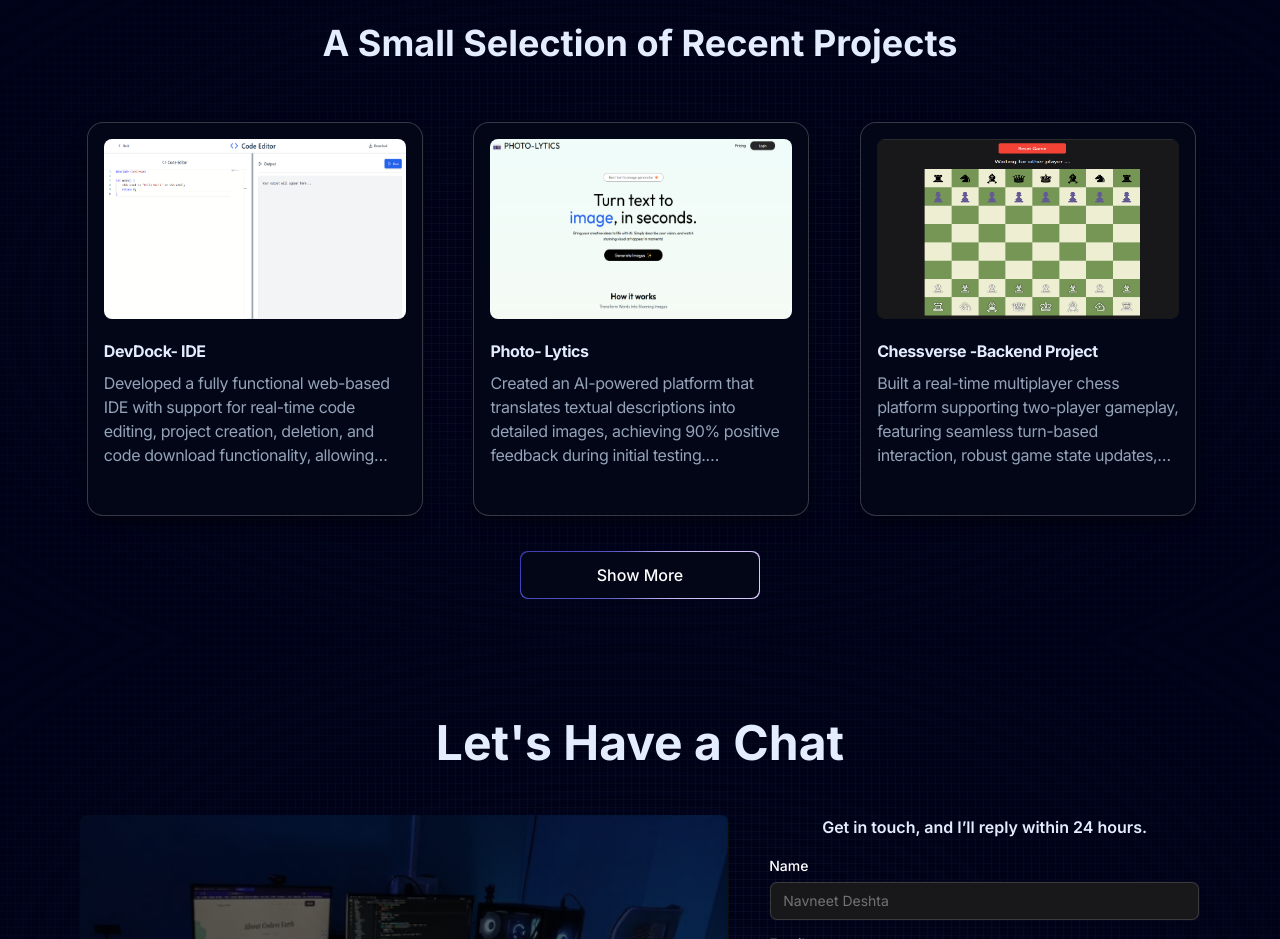
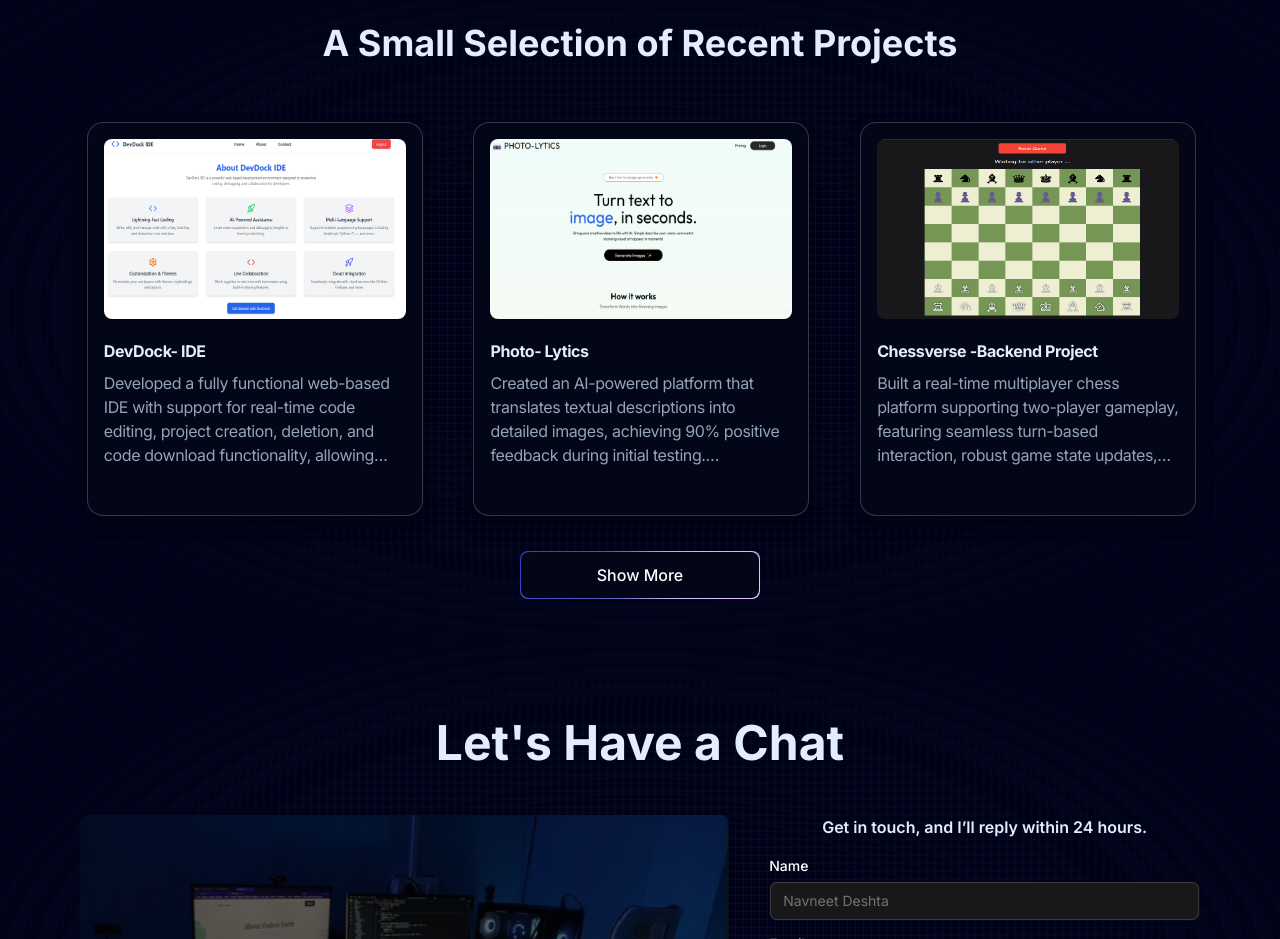
Before and after one commit to NavneetDeshtaa/New-portfolio, a Next.js app: page / in a window 1280 px wide. Shown: the part 2840-3779 px from the top of the page. Built offline with nearby package versions, Linux system fonts and the light colour scheme.

Commit message:
project-ui-update

```diff
--- a/components/sections/projects.tsx
+++ b/components/sections/projects.tsx
@@ -23,7 +23,7 @@ const projects: Project[] = [
         title: "DevDock- IDE",
         description: "Developed a fully functional web-based IDE with support for real-time code editing, project creation, deletion, and code download functionality, allowing users to code in up to 7 programming languages.Implemented secure authentication using OTP-based email verification (Nodemailer, OTP-Generator), ensuring account security and preventing unauthorized access",
         techStack: [ "Node-Mailer","OTP-Generator","Monaco-Editor","React", "Tailwind CSS", "File-Saver", "Morgan"],
-        images: ["/devdock02.png","/devdock03.png"],
+        images: ["/devdock01.png", "/devdock02.png"],
         liveUrl: "https://dev-dock-ide-murex.vercel.app",
         gitUrl: "https://github.com/NavneetDeshtaa/DevDock--IDE",
     },
```
